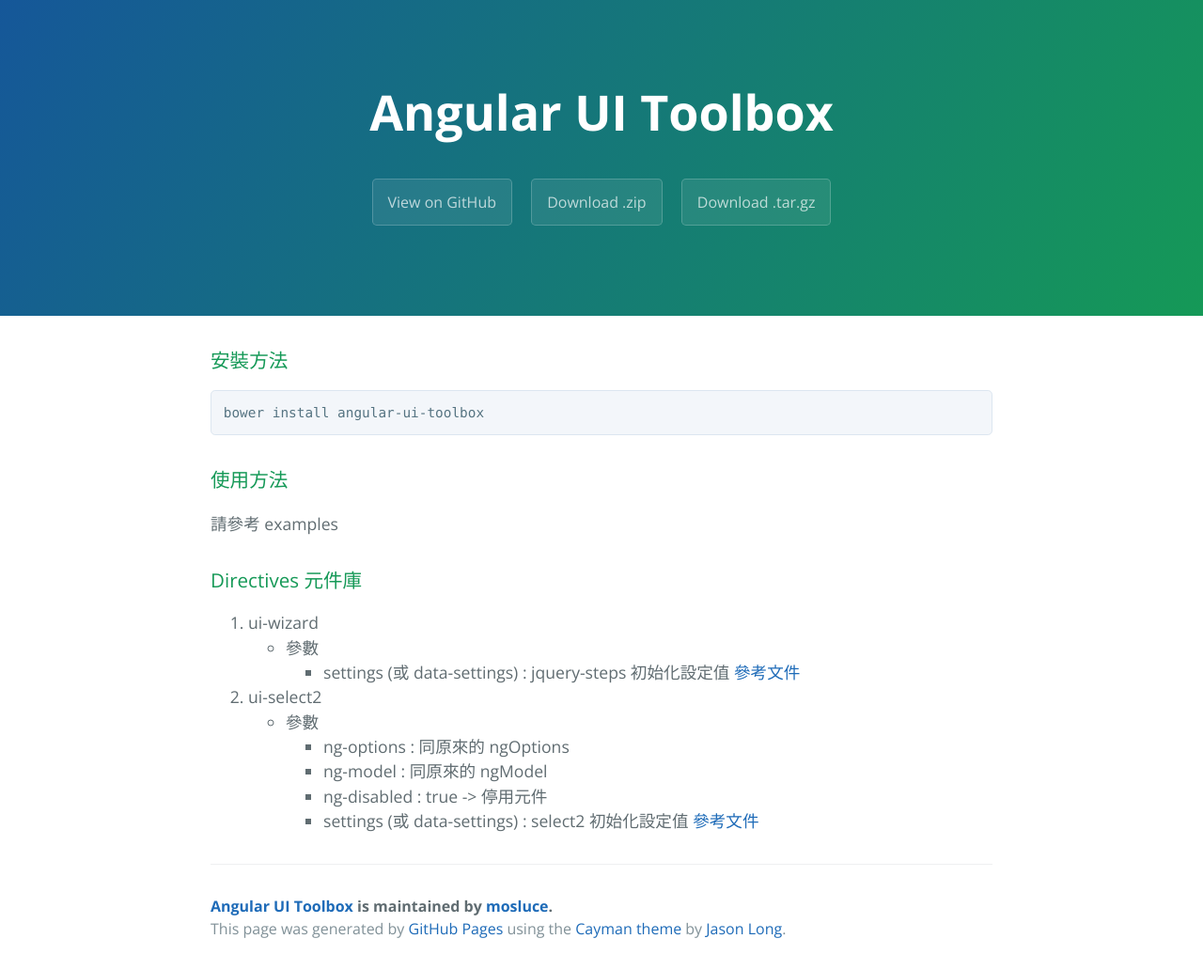
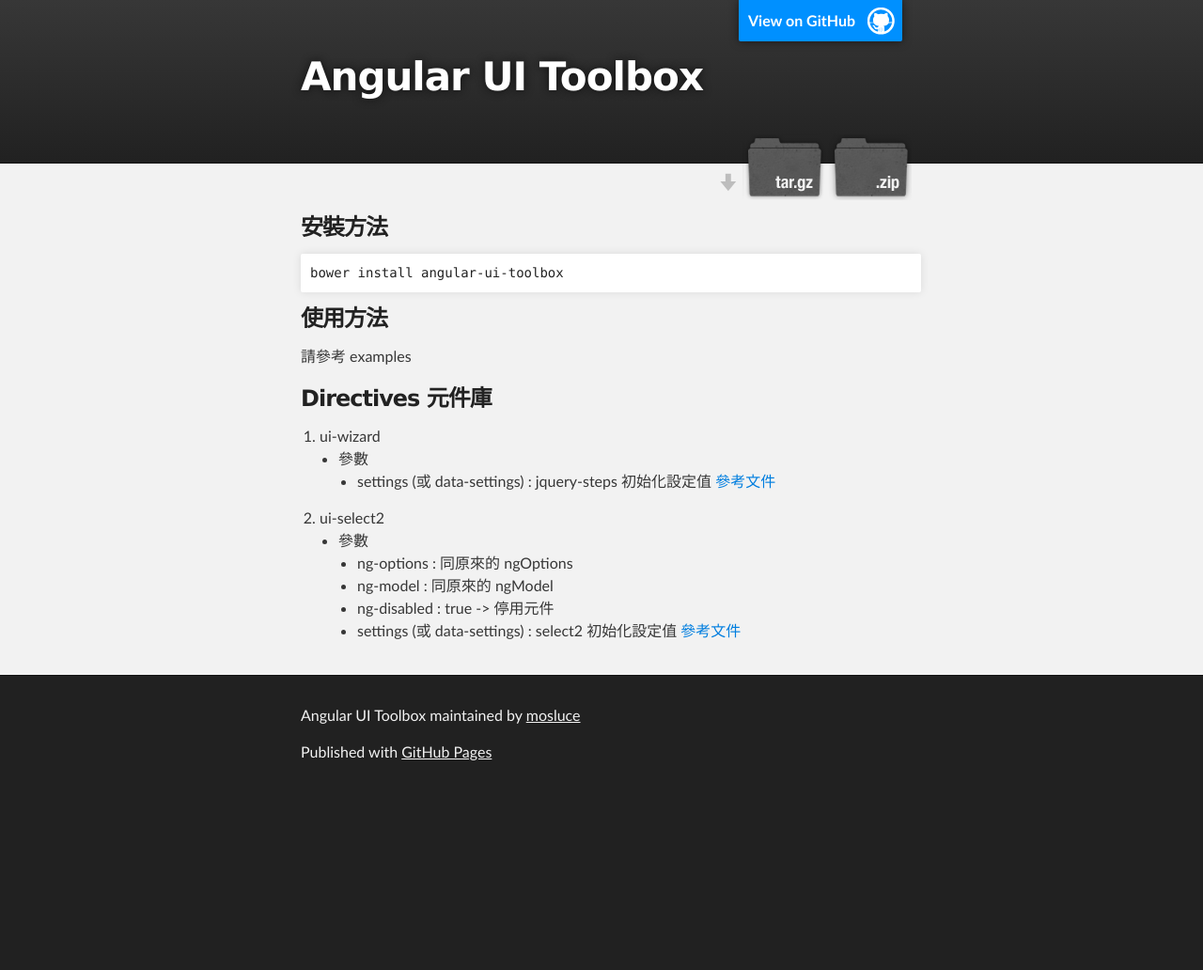
Before and after one commit to mosluce/angular-ui-toolbox, a plain HTML site: page index.html in a window 1280 px wide. Shown: the whole page at 94% size. After the commit the page ends 847 px from the top, so only its background shows below. Drawn offline with nearby package versions, Linux system fonts and the light colour scheme.

Commit message:
Create gh-pages branch via GitHub

```diff
--- a/index.html
+++ b/index.html
@@ -1,25 +1,37 @@
 <!DOCTYPE html>
-<html lang="en-us">
+<html>
+
   <head>
-    <meta charset="UTF-8">
-    <title>Angular UI Toolbox by mosluce</title>
-    <meta name="viewport" content="width=device-width, initial-scale=1">
-    <link rel="stylesheet" type="text/css" href="stylesheets/normalize.css" media="screen">
-    <link href='https://fonts.googleapis.com/css?family=Open+Sans:400,700' rel='stylesheet' type='text/css'>
-    <link rel="stylesheet" type="text/css" href="stylesheets/stylesheet.css" media="screen">
-    <link rel="stylesheet" type="text/css" href="stylesheets/github-light.css" media="screen">
+    <meta charset='utf-8'>
+    <meta http-equiv="X-UA-Compatible" content="chrome=1">
+    <meta name="description" content="Angular UI Toolbox : ">
+
+    <link rel="stylesheet" type="text/css" media="screen" href="stylesheets/stylesheet.css">
+
+    <title>Angular UI Toolbox</title>
   </head>
+
   <body>
-    <section class="page-header">
-      <h1 class="project-name">Angular UI Toolbox</h1>
-      <h2 class="project-tagline"></h2>
-      <a href="https://github.com/mosluce/angular-ui-toolbox" class="btn">View on GitHub</a>
-      <a href="https://github.com/mosluce/angular-ui-toolbox/zipball/master" class="btn">Download .zip</a>
-      <a href="https://github.com/mosluce/angular-ui-toolbox/tarball/master" class="btn">Download .tar.gz</a>
-    </section>
 
-    <section class="main-content">
-      <h3>
+    <!-- HEADER -->
+    <div id="header_wrap" class="outer">
+        <header class="inner">
+          <a id="forkme_banner" href="https://github.com/mosluce/angular-ui-toolbox">View on GitHub</a>
+
+          <h1 id="project_title">Angular UI Toolbox</h1>
+          <h2 id="project_tagline"></h2>
+
+            <section id="downloads">
+              <a class="zip_download_link" href="https://github.com/mosluce/angular-ui-toolbox/zipball/master">Download this project as a .zip file</a>
+              <a class="tar_download_link" href="https://github.com/mosluce/angular-ui-toolbox/tarball/master">Download this project as a tar.gz file</a>
+            </section>
+        </header>
+    </div>
+
+    <!-- MAIN CONTENT -->
+    <div id="main_content_wrap" class="outer">
+      <section id="main_content" class="inner">
+        <h3>
 <a id="安裝方法" class="anchor" href="#%E5%AE%89%E8%A3%9D%E6%96%B9%E6%B3%95" aria-hidden="true"><span class="octicon octicon-link"></span></a>安裝方法</h3>
 
 <div class="highlight highlight-source-shell"><pre>bower install angular-ui-toolbox</pre></div>
@@ -61,14 +73,17 @@
 </ul>
 </li>
 </ol>
+      </section>
+    </div>
 
-      <footer class="site-footer">
-        <span class="site-footer-owner"><a href="https://github.com/mosluce/angular-ui-toolbox">Angular UI Toolbox</a> is maintained by <a href="https://github.com/mosluce">mosluce</a>.</span>
+    <!-- FOOTER  -->
+    <div id="footer_wrap" class="outer">
+      <footer class="inner">
+        <p class="copyright">Angular UI Toolbox maintained by <a href="https://github.com/mosluce">mosluce</a></p>
+        <p>Published with <a href="https://pages.github.com">GitHub Pages</a></p>
+      </footer>
+    </div>
 
-        <span class="site-footer-credits">This page was generated by <a href="https://pages.github.com">GitHub Pages</a> using the <a href="https://github.com/jasonlong/cayman-theme">Cayman theme</a> by <a href="https://twitter.com/jasonlong">Jason Long</a>.</span>
-      </footer>
-
-    </section>
 
 
   </body>
--- /dev/null
+++ b/javascripts/main.js
@@ -0,0 +1 @@
+console.log('This would be the main JS file.');
--- a/stylesheets/stylesheet.css
+++ b/stylesheets/stylesheet.css
@@ -1,245 +1,425 @@
-* {
-  box-sizing: border-box; }
+/*******************************************************************************
+Slate Theme for GitHub Pages
+by Jason Costello, @jsncostello
+*******************************************************************************/
+
+@import url(github-light.css);
+
+/*******************************************************************************
+MeyerWeb Reset
+*******************************************************************************/
+
+html, body, div, span, applet, object, iframe,
+h1, h2, h3, h4, h5, h6, p, blockquote, pre,
+a, abbr, acronym, address, big, cite, code,
+del, dfn, em, img, ins, kbd, q, s, samp,
+small, strike, strong, sub, sup, tt, var,
+b, u, i, center,
+dl, dt, dd, ol, ul, li,
+fieldset, form, label, legend,
+table, caption, tbody, tfoot, thead, tr, th, td,
+article, aside, canvas, details, embed,
+figure, figcaption, footer, header, hgroup,
+menu, nav, output, ruby, section, summary,
+time, mark, audio, video {
+  margin: 0;
+  padding: 0;
+  border: 0;
+  font: inherit;
+  vertical-align: baseline;
+}
+
+/* HTML5 display-role reset for older browsers */
+article, aside, details, figcaption, figure,
+footer, header, hgroup, menu, nav, section {
+  display: block;
+}
+
+ol, ul {
+  list-style: none;
+}
+
+table {
+  border-collapse: collapse;
+  border-spacing: 0;
+}
+
+/*******************************************************************************
+Theme Styles
+*******************************************************************************/
 
 body {
-  padding: 0;
-  margin: 0;
-  font-family: "Open Sans", "Helvetica Neue", Helvetica, Arial, sans-serif;
+  box-sizing: border-box;
+  color:#373737;
+  background: #212121;
   font-size: 16px;
+  font-family: 'Myriad Pro', Calibri, Helvetica, Arial, sans-serif;
   line-height: 1.5;
-  color: #606c71; }
+  -webkit-font-smoothing: antialiased;
+}
+
+h1, h2, h3, h4, h5, h6 {
+  margin: 10px 0;
+  font-weight: 700;
+  color:#222222;
+  font-family: 'Lucida Grande', 'Calibri', Helvetica, Arial, sans-serif;
+  letter-spacing: -1px;
+}
+
+h1 {
+  font-size: 36px;
+  font-weight: 700;
+}
+
+h2 {
+  padding-bottom: 10px;
+  font-size: 32px;
+  background: url('../images/bg_hr.png') repeat-x bottom;
+}
+
+h3 {
+  font-size: 24px;
+}
+
+h4 {
+  font-size: 21px;
+}
+
+h5 {
+  font-size: 18px;
+}
+
+h6 {
+  font-size: 16px;
+}
+
+p {
+  margin: 10px 0 15px 0;
+}
+
+footer p {
+  color: #f2f2f2;
+}
 
 a {
-  color: #1e6bb8;
-  text-decoration: none; }
-  a:hover {
-    text-decoration: underline; }
+  text-decoration: none;
+  color: #007edf;
+  text-shadow: none;
 
-.btn {
-  display: inline-block;
-  margin-bottom: 1rem;
-  color: rgba(255, 255, 255, 0.7);
-  background-color: rgba(255, 255, 255, 0.08);
-  border-color: rgba(255, 255, 255, 0.2);
-  border-style: solid;
-  border-width: 1px;
-  border-radius: 0.3rem;
-  transition: color 0.2s, background-color 0.2s, border-color 0.2s; }
-  .btn + .btn {
-    margin-left: 1rem; }
+  transition: color 0.5s ease;
+  transition: text-shadow 0.5s ease;
+  -webkit-transition: color 0.5s ease;
+  -webkit-transition: text-shadow 0.5s ease;
+  -moz-transition: color 0.5s ease;
+  -moz-transition: text-shadow 0.5s ease;
+  -o-transition: color 0.5s ease;
+  -o-transition: text-shadow 0.5s ease;
+  -ms-transition: color 0.5s ease;
+  -ms-transition: text-shadow 0.5s ease;
+}
 
-.btn:hover {
-  color: rgba(255, 255, 255, 0.8);
-  text-decoration: none;
-  background-color: rgba(255, 255, 255, 0.2);
-  border-color: rgba(255, 255, 255, 0.3); }
+a:hover, a:focus {text-decoration: underline;}
 
-@media screen and (min-width: 64em) {
-  .btn {
-    padding: 0.75rem 1rem; } }
+footer a {
+  color: #F2F2F2;
+  text-decoration: underline;
+}
 
-@media screen and (min-width: 42em) and (max-width: 64em) {
-  .btn {
-    padding: 0.6rem 0.9rem;
-    font-size: 0.9rem; } }
+em {
+  font-style: italic;
+}
 
-@media screen and (max-width: 42em) {
-  .btn {
-    display: block;
-    width: 100%;
-    padding: 0.75rem;
-    font-size: 0.9rem; }
-    .btn + .btn {
-      margin-top: 1rem;
-      margin-left: 0; } }
+strong {
+  font-weight: bold;
+}
 
-.page-header {
+img {
+  position: relative;
+  margin: 0 auto;
+  max-width: 739px;
+  padding: 5px;
+  margin: 10px 0 10px 0;
+  border: 1px solid #ebebeb;
+
+  box-shadow: 0 0 5px #ebebeb;
+  -webkit-box-shadow: 0 0 5px #ebebeb;
+  -moz-box-shadow: 0 0 5px #ebebeb;
+  -o-box-shadow: 0 0 5px #ebebeb;
+  -ms-box-shadow: 0 0 5px #ebebeb;
+}
+
+p img {
+  display: inline;
+  margin: 0;
+  padding: 0;
+  vertical-align: middle;
+  text-align: center;
+  border: none;
+}
+
+pre, code {
+  width: 100%;
+  color: #222;
+  background-color: #fff;
+
+  font-family: Monaco, "Bitstream Vera Sans Mono", "Lucida Console", Terminal, monospace;
+  font-size: 14px;
+
+  border-radius: 2px;
+  -moz-border-radius: 2px;
+  -webkit-border-radius: 2px;
+}
+
+pre {
+  width: 100%;
+  padding: 10px;
+  box-shadow: 0 0 10px rgba(0,0,0,.1);
+  overflow: auto;
+}
+
+code {
+  padding: 3px;
+  margin: 0 3px;
+  box-shadow: 0 0 10px rgba(0,0,0,.1);
+}
+
+pre code {
+  display: block;
+  box-shadow: none;
+}
+
+blockquote {
+  color: #666;
+  margin-bottom: 20px;
+  padding: 0 0 0 20px;
+  border-left: 3px solid #bbb;
+}
+
+
+ul, ol, dl {
+  margin-bottom: 15px
+}
+
+ul {
+  list-style-position: inside;
+  list-style: disc;
+  padding-left: 20px;
+}
+
+ol {
+  list-style-position: inside;
+  list-style: decimal;
+  padding-left: 20px;
+}
+
+dl dt {
+  font-weight: bold;
+}
+
+dl dd {
+  padding-left: 20px;
+  font-style: italic;
+}
+
+dl p {
+  padding-left: 20px;
+  font-style: italic;
+}
+
+hr {
+  height: 1px;
+  margin-bottom: 5px;
+  border: none;
+  background: url('../images/bg_hr.png') repeat-x center;
+}
+
+table {
+  border: 1px solid #373737;
+  margin-bottom: 20px;
+  text-align: left;
+ }
+
+th {
+  font-family: 'Lucida Grande', 'Helvetica Neue', Helvetica, Arial, sans-serif;
+  padding: 10px;
+  background: #373737;
   color: #fff;
-  text-align: center;
-  background-color: #159957;
-  background-image: linear-gradient(120deg, #155799, #159957); }
+ }
 
-@media screen and (min-width: 64em) {
-  .page-header {
-    padding: 5rem 6rem; } }
+td {
+  padding: 10px;
+  border: 1px solid #373737;
+ }
 
-@media screen and (min-width: 42em) and (max-width: 64em) {
-  .page-header {
-    padding: 3rem 4rem; } }
+form {
+  background: #f2f2f2;
+  padding: 20px;
+}
 
-@media screen and (max-width: 42em) {
-  .page-header {
-    padding: 2rem 1rem; } }
+/*******************************************************************************
+Full-Width Styles
+*******************************************************************************/
 
-.project-name {
-  margin-top: 0;
-  margin-bottom: 0.1rem; }
+.outer {
+  width: 100%;
+}
 
-@media screen and (min-width: 64em) {
-  .project-name {
-    font-size: 3.25rem; } }
+.inner {
+  position: relative;
+  max-width: 640px;
+  padding: 20px 10px;
+  margin: 0 auto;
+}
 
-@media screen and (min-width: 42em) and (max-width: 64em) {
-  .project-name {
-    font-size: 2.25rem; } }
+#forkme_banner {
+  display: block;
+  position: absolute;
+  top:0;
+  right: 10px;
+  z-index: 10;
+  padding: 10px 50px 10px 10px;
+  color: #fff;
+  background: url('../images/blacktocat.png') #0090ff no-repeat 95% 50%;
+  font-weight: 700;
+  box-shadow: 0 0 10px rgba(0,0,0,.5);
+  border-bottom-left-radius: 2px;
+  border-bottom-right-radius: 2px;
+}
 
-@media screen and (max-width: 42em) {
-  .project-name {
-    font-size: 1.75rem; } }
+#header_wrap {
+  background: #212121;
+  background: -moz-linear-gradient(top, #373737, #212121);
+  background: -webkit-linear-gradient(top, #373737, #212121);
+  background: -ms-linear-gradient(top, #373737, #212121);
+  background: -o-linear-gradient(top, #373737, #212121);
+  background: linear-gradient(top, #373737, #212121);
+}
 
-.project-tagline {
-  margin-bottom: 2rem;
-  font-weight: normal;
-  opacity: 0.7; }
+#header_wrap .inner {
+  padding: 50px 10px 30px 10px;
+}
 
-@media screen and (min-width: 64em) {
-  .project-tagline {
-    font-size: 1.25rem; } }
+#project_title {
+  margin: 0;
+  color: #fff;
+  font-size: 42px;
+  font-weight: 700;
+  text-shadow: #111 0px 0px 10px;
+}
 
-@media screen and (min-width: 42em) and (max-width: 64em) {
-  .project-tagline {
-    font-size: 1.15rem; } }
+#project_tagline {
+  color: #fff;
+  font-size: 24px;
+  font-weight: 300;
+  background: none;
+  text-shadow: #111 0px 0px 10px;
+}
 
-@media screen and (max-width: 42em) {
-  .project-tagline {
-    font-size: 1rem; } }
+#downloads {
+  position: absolute;
+  width: 210px;
+  z-index: 10;
+  bottom: -40px;
+  right: 0;
+  height: 70px;
+  background: url('../images/icon_download.png') no-repeat 0% 90%;
+}
 
-.main-content :first-child {
-  margin-top: 0; }
-.main-content img {
-  max-width: 100%; }
-.main-content h1, .main-content h2, .main-content h3, .main-content h4, .main-content h5, .main-content h6 {
-  margin-top: 2rem;
-  margin-bottom: 1rem;
-  font-weight: normal;
-  color: #159957; }
-.main-content p {
-  margin-bottom: 1em; }
-.main-content code {
-  padding: 2px 4px;
-  font-family: Consolas, "Liberation Mono", Menlo, Courier, monospace;
-  font-size: 0.9rem;
-  color: #383e41;
-  background-color: #f3f6fa;
-  border-radius: 0.3rem; }
-.main-content pre {
-  padding: 0.8rem;
-  margin-top: 0;
-  margin-bottom: 1rem;
-  font: 1rem Consolas, "Liberation Mono", Menlo, Courier, monospace;
-  color: #567482;
-  word-wrap: normal;
-  background-color: #f3f6fa;
-  border: solid 1px #dce6f0;
-  border-radius: 0.3rem; }
-  .main-content pre > code {
-    padding: 0;
-    margin: 0;
-    font-size: 0.9rem;
-    color: #567482;
-    word-break: normal;
-    white-space: pre;
-    background: transparent;
-    border: 0; }
-.main-content .highlight {
-  margin-bottom: 1rem; }
-  .main-content .highlight pre {
-    margin-bottom: 0;
-    word-break: normal; }
-.main-content .highlight pre, .main-content pre {
-  padding: 0.8rem;
-  overflow: auto;
-  font-size: 0.9rem;
-  line-height: 1.45;
-  border-radius: 0.3rem; }
-.main-content pre code, .main-content pre tt {
-  display: inline;
-  max-width: initial;
-  padding: 0;
-  margin: 0;
-  overflow: initial;
-  line-height: inherit;
-  word-wrap: normal;
-  background-color: transparent;
-  border: 0; }
-  .main-content pre code:before, .main-content pre code:after, .main-content pre tt:before, .main-content pre tt:after {
-    content: normal; }
-.main-content ul, .main-content ol {
-  margin-top: 0; }
-.main-content blockquote {
-  padding: 0 1rem;
-  margin-left: 0;
-  color: #819198;
-  border-left: 0.3rem solid #dce6f0; }
-  .main-content blockquote > :first-child {
-    margin-top: 0; }
-  .main-content blockquote > :last-child {
-    margin-bottom: 0; }
-.main-content table {
+.zip_download_link {
   display: block;
-  width: 100%;
-  overflow: auto;
-  word-break: normal;
-  word-break: keep-all; }
-  .main-content table th {
-    font-weight: bold; }
-  .main-content table th, .main-content table td {
-    padding: 0.5rem 1rem;
-    border: 1px solid #e9ebec; }
-.main-content dl {
-  padding: 0; }
-  .main-content dl dt {
-    padding: 0;
-    margin-top: 1rem;
-    font-size: 1rem;
-    font-weight: bold; }
-  .main-content dl dd {
-    padding: 0;
-    margin-bottom: 1rem; }
-.main-content hr {
-  height: 2px;
-  padding: 0;
-  margin: 1rem 0;
-  background-color: #eff0f1;
-  border: 0; }
+  float: right;
+  width: 90px;
+  height:70px;
+  text-indent: -5000px;
+  overflow: hidden;
+  background: url(../images/sprite_download.png) no-repeat bottom left;
+}
 
-@media screen and (min-width: 64em) {
-  .main-content {
-    max-width: 64rem;
-    padding: 2rem 6rem;
-    margin: 0 auto;
-    font-size: 1.1rem; } }
+.tar_download_link {
+  display: block;
+  float: right;
+  width: 90px;
+  height:70px;
+  text-indent: -5000px;
+  overflow: hidden;
+  background: url(../images/sprite_download.png) no-repeat bottom right;
+  margin-left: 10px;
+}
 
-@media screen and (min-width: 42em) and (max-width: 64em) {
-  .main-content {
-    padding: 2rem 4rem;
-    font-size: 1.1rem; } }
+.zip_download_link:hover {
+  background: url(../images/sprite_download.png) no-repeat top left;
+}
 
-@media screen and (max-width: 42em) {
-  .main-content {
-    padding: 2rem 1rem;
-    font-size: 1rem; } }
+.tar_download_link:hover {
+  background: url(../images/sprite_download.png) no-repeat top right;
+}
 
-.site-footer {
-  padding-top: 2rem;
-  margin-top: 2rem;
-  border-top: solid 1px #eff0f1; }
+#main_content_wrap {
+  background: #f2f2f2;
+  border-top: 1px solid #111;
+  border-bottom: 1px solid #111;
+}
 
-.site-footer-owner {
-  display: block;
-  font-weight: bold; }
+#main_content {
+  padding-top: 40px;
+}
 
-.site-footer-credits {
-  color: #819198; }
+#footer_wrap {
+  background: #212121;
+}
 
-@media screen and (min-width: 64em) {
-  .site-footer {
-    font-size: 1rem; } }
 
-@media screen and (min-width: 42em) and (max-width: 64em) {
-  .site-footer {
-    font-size: 1rem; } }
 
-@media screen and (max-width: 42em) {
-  .site-footer {
-    font-size: 0.9rem; } }
+/*******************************************************************************
+Small Device Styles
+*******************************************************************************/
+
+@media screen and (max-width: 480px) {
+  body {
+    font-size:14px;
+  }
+
+  #downloads {
+    display: none;
+  }
+
+  .inner {
+    min-width: 320px;
+    max-width: 480px;
+  }
+
+  #project_title {
+  font-size: 32px;
+  }
+
+  h1 {
+    font-size: 28px;
+  }
+
+  h2 {
+    font-size: 24px;
+  }
+
+  h3 {
+    font-size: 21px;
+  }
+
+  h4 {
+    font-size: 18px;
+  }
+
+  h5 {
+    font-size: 14px;
+  }
+
+  h6 {
+    font-size: 12px;
+  }
+
+  code, pre {
+    min-width: 320px;
+    max-width: 480px;
+    font-size: 11px;
+  }
+
+}
```
Also changed, not shown: images/bg_hr.png (added), images/blacktocat.png (added), images/icon_download.png (added), images/sprite_download.png (added).
